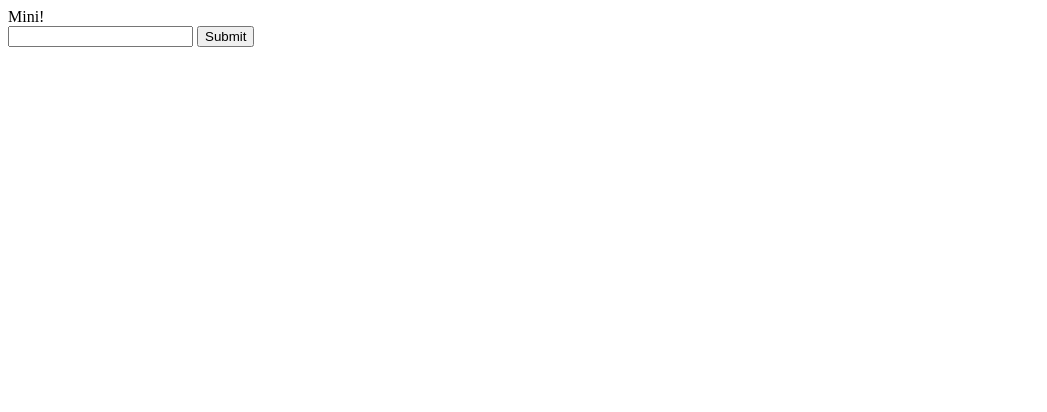
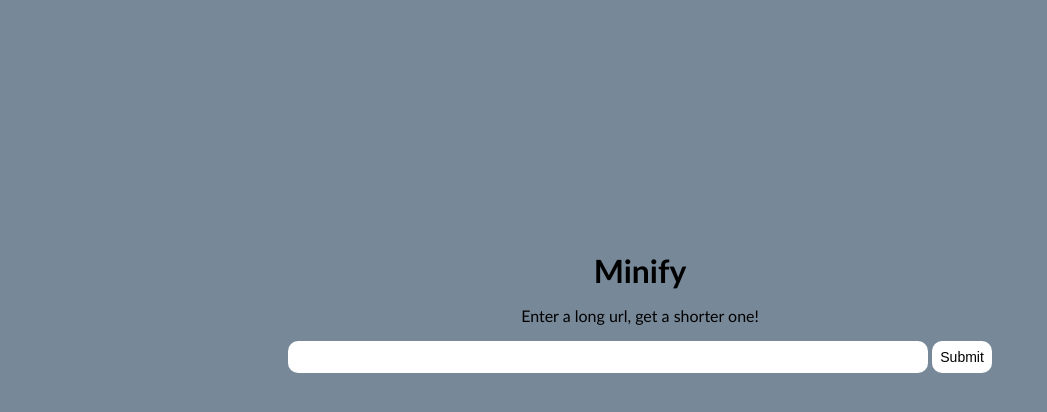
Before and after one commit to jessica-px/mini-url, a website: page public/index.html in a window 1280 px wide. Shown: the whole page, without its empty margins (0-1047 px from the left). Drawn offline with Linux system fonts and the light colour scheme.

Commit message:
Added CSS/clean up

```diff
--- a/public/index.html
+++ b/public/index.html
@@ -1,15 +1,23 @@
 <html lang="en">
 <head>
+    <link rel="stylesheet" type="text/css" href="style.css"></link>
     <meta charset="UTF-8">
     <meta name="viewport" content="width=device-width, initial-scale=1.0">
     <meta http-equiv="X-UA-Compatible" content="ie=edge">
     <title>Mini Url</title>
+
 </head>
 <body>
-    Mini!
-    <form action='/:url' method='post'>
-        <input type="text" name='url'>
-        <input type='submit' value='Submit'>
-    </form>
+    <div class="gridWrapper">
+        <div class="gridCenter">
+            <h1>Minify</h1>
+            <p>Enter a long url, get a shorter one!</p>
+            <form action='/userinput/:url' method='post'>
+                <input type="text" name='url'>
+                <input type='submit' value='Submit'>
+            </form>
+        </div>
+    </div>
+
 </body>
 </html>
--- /dev/null
+++ b/public/style.css
@@ -0,0 +1,66 @@
+body, html{
+    margin: 0;
+    padding: 0;
+    height: 100%;
+}
+
+body{
+    min-height: 100%;
+    background-color: lightslategray;
+    font-family: 'Calibri', 'Trebuchet MS', sans-serif;
+}
+
+h1{
+    text-align: center;
+    margin-top: auto;
+    margin-bottom: auto;
+}
+
+.gridWrapper{
+    display: grid;
+    grid-template-rows: 1fr 2fr 2fr;
+    height: 100%;
+}
+
+.gridCenter{
+    grid-row: 2;
+    text-align: center;
+    margin-top: auto;
+    margin-bottom: auto;
+}
+
+input{
+    height: 2rem;
+    border: none;
+    border-radius: 10px;
+}
+
+input[type=text]{
+    min-width: 50%;
+    padding-left: 10px;
+    color: black;
+    font-size: 18px;
+}
+
+input[type=text]:focus {
+    background-color: steelblue;
+    outline: 0;
+    border: 2px black solid;
+    color: white;
+}
+
+input[type=submit]{
+    /* background-color: steelblue;
+    border: 2px black solid; */
+    background-color: white;
+    font-size: 14px;
+    border: 2px transparent solid;
+}
+
+input[type=submit]:hover{
+    background-color: steelblue;
+    outline: 0;
+    border: 2px black solid;
+    color: white;
+    cursor: pointer;
+}
```
Also changed, not shown: server.js (+6 -3 lines), public/app.js (deleted).
